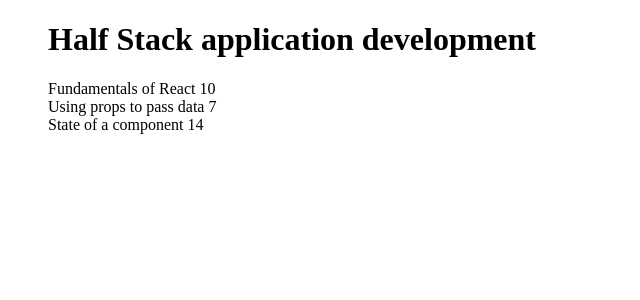
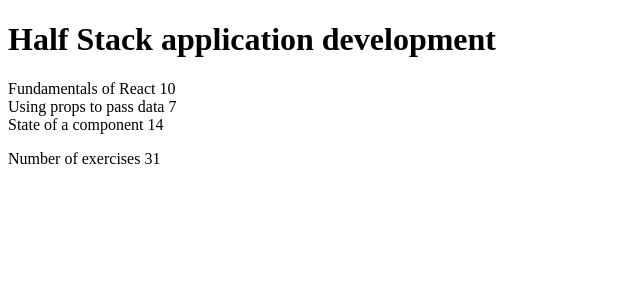
Before and after one commit to jrhamilton/fso, a React (Create React App) app in the folder part2/courseinfo/: page / in a window 1280 px wide. Shown: the top 300 px of the page, without its empty margins (0-640 px from the left). Built offline with nearby package versions, Linux system fonts and the light colour scheme.

Commit message:
Exercise 2.2 completed. Non Functional

```diff
--- a/part2/courseinfo/src/App.js
+++ b/part2/courseinfo/src/App.js
@@ -19,14 +19,26 @@ const Parts = ( {parts} ) => (
 )
 
 const Course = ({course}) => {
+  const sumOfExercises = (parts) => {
+    const len = parts.length
+    let sum = 0
+    for (let i=0;i<len;i+=1) {
+      sum += parts[i]['exercises']
+    }
+    return (sum)
+  }
+
   return (
     <div>
-      <ul style={{listStyleType:"none"}}>
+      <ul style={{listStyleType:"none", paddingInlineStart:"0"}}>
         <li key={course.id}>
           <Header course={course.name} />
           <Parts parts={course.parts} />
         </li>
       </ul>
+      <div>
+        <Total sum={sumOfExercises(course.parts)} />
+      </div>
     </div>
   )
 }
```
